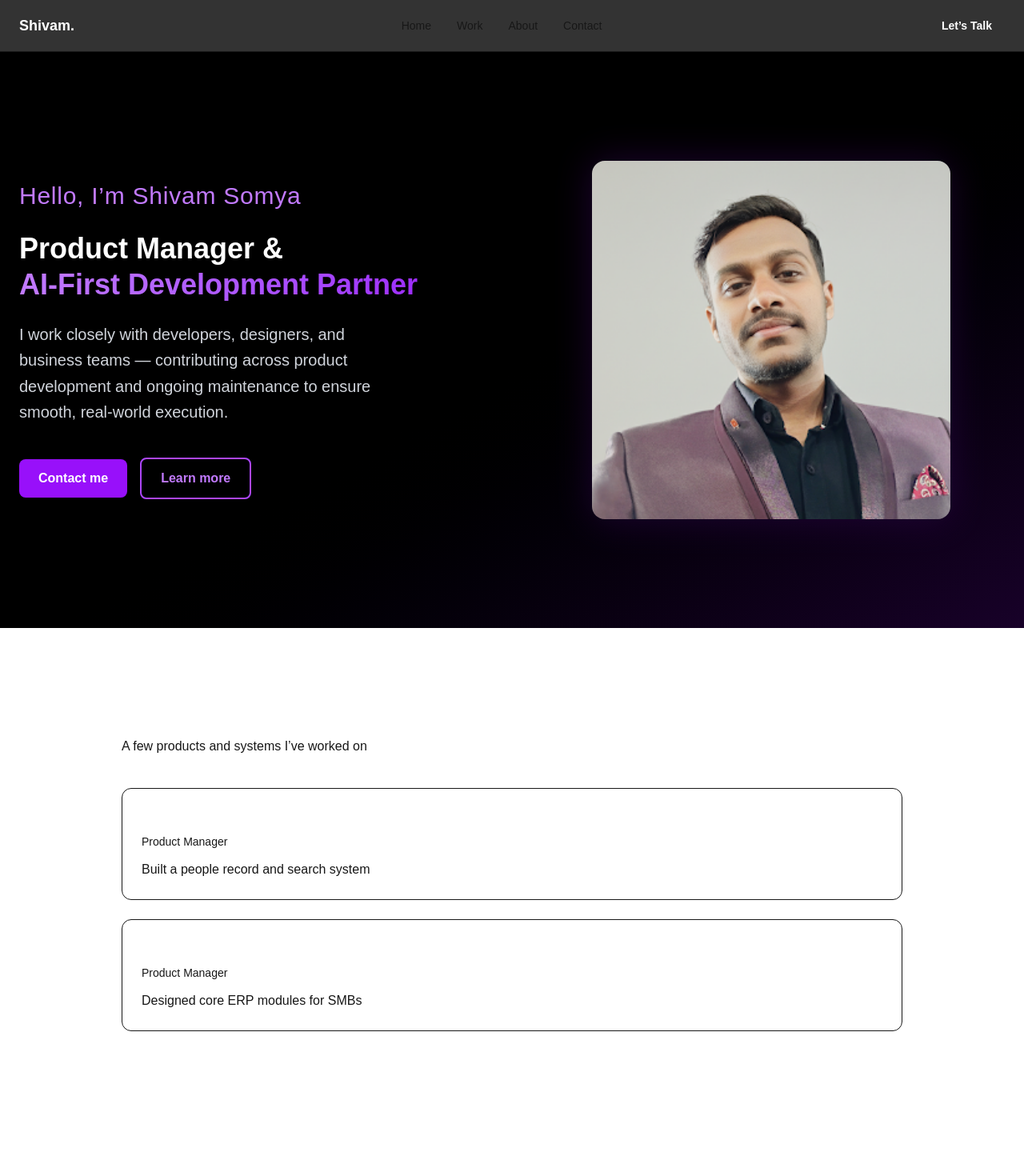
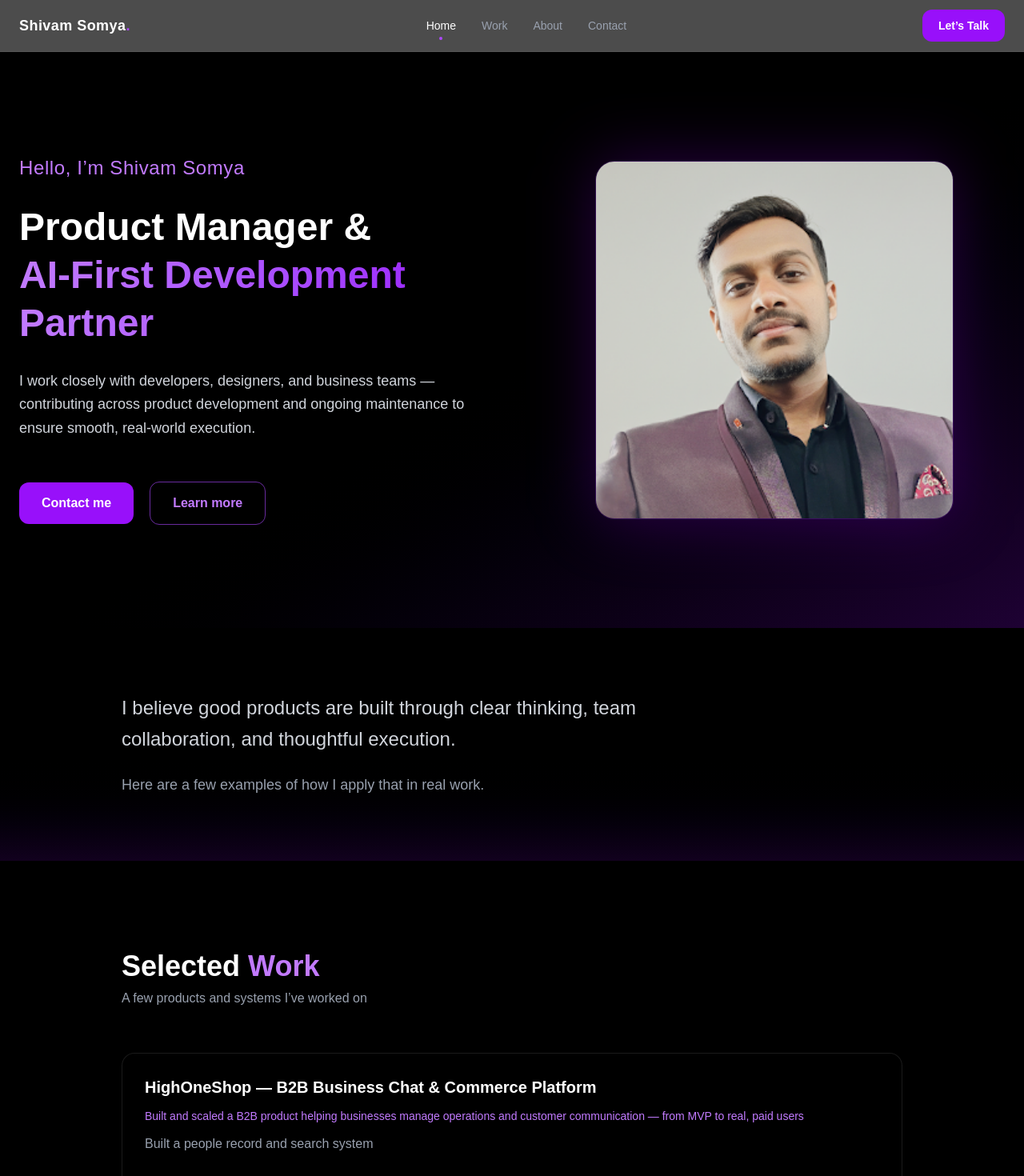
Before and after one commit to Shivam11150/portfolio-website, a Next.js app: page / in a window 1280 px wide. Shown: the top 1470 px of the page at 80% size. Before the commit the page ends 1385 px from the top, so only its background shows below. Built offline with nearby package versions, Linux system fonts and the light colour scheme.

Commit message:
conneting line below hero

```diff
--- a/app/page.tsx
+++ b/app/page.tsx
@@ -1,11 +1,12 @@
 import Hero from "@/components/Hero";
+import Philosophy from "@/components/Philosophy";
 import WorkPreview from "@/components/WorkPreview";
 
 export default function Home() {
   return (
     <main >
-
       <Hero />
+      <Philosophy />
       <WorkPreview/>
     </main>
   );
--- a/components/Hero.tsx
+++ b/components/Hero.tsx
@@ -1,17 +1,3 @@
-/*export default function Hero() {     //old hero.tsx
-  return (
-    <section className="max-w-5xl mx-auto px-6 py-24">
-      <h1 className="text-4xl font-bold">
-        Product Manager building 0→1 B2B products
-      </h1>
-
-      <p className="mt-4 text-gray-600 max-w-2xl">
-        I work at the intersection of product, technology, and execution.
-      </p>
-    </section>
-  );
-}
-*/
 
 "use client";
 
@@ -20,19 +6,103 @@ import Link from "next/link";
 
 export default function Hero() {
   return (
+    <section
+      id="hero"
+      className="relative overflow-hidden bg-black"
+    >
+      {/* Background gradient */}
+      <div className="absolute inset-0 bg-gradient-to-br from-black via-black to-purple-950 opacity-50" />
+
+      <div className="relative max-w-7xl mx-auto px-6 py-24 md:py-32 flex flex-col md:flex-row items-center justify-between gap-20 min-h-[90vh]">
+
+        {/* LEFT: TEXT */}
+        <div className="w-full md:w-1/2 space-y-7">
+          <p className="text-xl md:text-2xl text-purple-400 font-medium tracking-wide">
+            Hello, I’m Shivam Somya
+          </p>
+
+          <h1 className="text-3xl md:text-4xl lg:text-5xl font-bold leading-tight text-white">
+            Product Manager &{" "}
+            <span className="block bg-gradient-to-r from-purple-400 to-purple-600 bg-clip-text text-transparent">
+              AI-First Development Partner
+            </span>
+          </h1>
+
+          <p className="text-base md:text-lg text-gray-300 max-w-xl leading-relaxed">
+            I work closely with developers, designers, and business teams —
+            contributing across product development and ongoing maintenance
+            to ensure smooth, real-world execution.
+          </p>
+
+          <div className="flex flex-wrap items-center gap-5 pt-6">
+            {/* Primary CTA */}
+            <Link
+              href="/contact"
+              className="px-7 py-3.5 rounded-xl bg-purple-600 text-white font-semibold
+                         hover:bg-purple-700 hover:shadow-[0_0_25px_rgba(168,85,247,0.4)]
+                         transition-all duration-200"
+            >
+              Contact me
+            </Link>
+
+            {/* Secondary CTA */}
+            <Link
+              href="/about"
+              className="px-7 py-3.5 rounded-xl border border-purple-500/60
+                         text-purple-400 font-semibold
+                         hover:bg-purple-500/10 hover:text-white
+                         transition-all duration-200"
+            >
+              Learn more
+            </Link>
+          </div>
+        </div>
+
+        {/* RIGHT: IMAGE */}
+        <div className="w-full md:w-1/2 flex justify-center">
+          <div className="relative w-full max-w-md aspect-square">
+
+            {/* Controlled glow */}
+            <div className="absolute inset-0 bg-purple-700/30 rounded-3xl blur-2xl" />
+
+            <Image
+              src="/images/myphoto.png"
+              alt="Shivam Somya"
+              width={360}
+              height={360}
+              priority
+              className="relative w-full h-full object-cover rounded-3xl
+                         border border-purple-500/20"
+            />
+          </div>
+        </div>
+      </div>
+    </section>
+  );
+}
+
+/* previous  code
+"use client";
+
+import Image from "next/image";
+import Link from "next/link";
+
+export default function Hero() {
+  return (
     <section id="hero" className="relative overflow-hidden bg-black">
-      {/* Background gradient */}
+
+
       <div className="absolute inset-0 bg-gradient-to-br from-black via-black to-purple-950 opacity-40" />
 
       <div className="relative max-w-7xl mx-auto px-6 py-20 md:py-28 flex flex-col md:flex-row items-center justify-between gap-16 min-h-[90vh]">
 
-        {/* Left: Text content */}
+
         <div className="w-full md:w-1/2 space-y-6">
         <p className="text-2xl md:text-3xl text-purple-400 font-medium leading-tight tracking-wide">
     Hello, I’m Shivam Somya
   </p>
 
-  {/* Title + value (larger) */}
+
   <h1 className="text-md md:text-2xl lg:text-4xl font-bold leading-tight text-white">
     Product Manager &amp;
     <span className="block bg-gradient-to-r from-purple-400 to-purple-600 bg-clip-text text-transparent">
@@ -46,7 +116,7 @@ export default function Hero() {
           </p>
 
           <div className="flex flex-wrap items-center gap-4 pt-4">
-            {/* Primary CTA → Contact page */}
+
             <Link
               href="/contact"
               className="px-6 py-3 rounded-lg bg-purple-600 text-white font-semibold hover:bg-purple-700 transition-colors"
@@ -54,7 +124,7 @@ export default function Hero() {
               Contact me
             </Link>
 
-            {/* Secondary CTA */}
+
             <Link
               href="/about"
               className="px-6 py-3 rounded-lg border-2 border-purple-500 text-purple-400 font-semibold hover:bg-purple-500 hover:text-white transition-colors"
@@ -64,10 +134,9 @@ export default function Hero() {
           </div>
         </div>
 
-        {/* Right: Image */}
         <div className="w-full md:w-1/2 flex justify-center">
           <div className="relative w-full max-w-md aspect-square">
-            {/* Static soft glow */}
+
             <div className="absolute inset-0 bg-gradient-to-br from-purple-600 to-purple-800 rounded-2xl opacity-20 blur-xl" />
 
             <Image
@@ -83,4 +152,4 @@ export default function Hero() {
       </div>
     </section>
   );
-}
+} */
--- a/components/Navbar.tsx
+++ b/components/Navbar.tsx
@@ -1,4 +1,76 @@
+"use client";
 
+import Link from "next/link";
+import { usePathname } from "next/navigation";
+
+export default function Navbar() {
+  const pathname = usePathname();
+
+  const navItems = [
+    { name: "Home", href: "/" },
+    { name: "Work", href: "#work" },
+    { name: "About", href: "/about" },
+    { name: "Contact", href: "/contact" },
+  ];
+
+  return (
+    <header className="sticky top-0 z-50 bg-black/70 backdrop-blur-xl border-b border-white/5">
+      <div className="max-w-7xl mx-auto px-6 h-16 flex items-center justify-between">
+
+        {/* Logo */}
+        <Link
+          href="/"
+          className="text-lg font-semibold text-white tracking-wide"
+        >
+          Shivam Somya<span className="text-purple-500">.</span>
+        </Link>
+
+        {/* Nav links */}
+        <nav className="hidden md:flex items-center gap-8">
+          {navItems.map((item) => {
+            const isActive =
+              item.href === "/"
+                ? pathname === "/"
+                : pathname.startsWith(item.href);
+
+            return (
+              <Link
+                key={item.name}
+                href={item.href}
+                className={`relative text-sm font-medium transition-colors ${
+                  isActive
+                    ? "text-white"
+                    : "text-gray-400 hover:text-white"
+                }`}
+              >
+                {item.name}
+
+                {/* Active indicator */}
+                {isActive && (
+                  <span className="absolute -bottom-2 left-1/2 -translate-x-1/2 w-1 h-1 rounded-full bg-purple-500" />
+                )}
+              </Link>
+            );
+          })}
+        </nav>
+
+        {/* CTA */}
+        <Link
+          href="/contact"
+          className="hidden md:inline-flex items-center px-5 py-2.5 rounded-xl
+                     bg-purple-600 text-white text-sm font-semibold
+                     hover:bg-purple-700 hover:shadow-[0_0_20px_rgba(168,85,247,0.35)]
+                     transition-all duration-200"
+        >
+          Let’s Talk
+        </Link>
+      </div>
+    </header>
+  );
+}
+
+
+/*
 "use client";
 
 import Link from "next/link";
@@ -18,7 +90,7 @@ export default function Navbar() {
     <header className="sticky top-0 z-50 bg-black/80 backdrop-blur border-b border-borderSubtle">
       <div className="max-w-7xl mx-auto px-6 h-16 flex items-center justify-between">
 
-        {/* Logo / Name */}
+
         <Link
           href="/"
           className="text-lg font-semibold text-white hover:text-primary transition"
@@ -26,7 +98,7 @@ export default function Navbar() {
           Shivam<span className="text-primary">.</span>
         </Link>
 
-        {/* Navigation */}
+
         <nav className="hidden md:flex items-center gap-8">
           {navItems.map((item) => {
             const isActive =
@@ -50,7 +122,7 @@ export default function Navbar() {
           })}
         </nav>
 
-        {/* CTA Button */}
+
         <Link
           href="/contact"
           className="hidden md:inline-flex bg-primary hover:bg-primary/90 text-white px-4 py-2 rounded-lg text-sm font-semibold transition"
@@ -60,7 +132,7 @@ export default function Navbar() {
       </div>
     </header>
   );
-}
+}*/
 
 
 /*
--- /dev/null
+++ b/components/Philosophy.tsx
@@ -0,0 +1,21 @@
+export default function Philosophy() {
+  return (
+    <section
+      className="relative bg-black"
+    >
+      {/* Subtle background gradient */}
+      <div className="absolute inset-0 bg-gradient-to-b from-black via-black to-purple-950/30 pointer-events-none" />
+
+      <div className="relative max-w-5xl mx-auto px-6 py-16 md:py-20">
+        <div className="max-w-3xl">
+          <p className="text-lg md:text-xl lg:text-2xl text-gray-300 leading-relaxed">
+            I believe good products are built through clear thinking, team collaboration, and thoughtful execution.
+          </p>
+          <p className="mt-4 md:mt-6 text-base md:text-lg text-gray-400 leading-relaxed">
+            Here are a few examples of how I apply that in real work.
+          </p>
+        </div>
+      </div>
+    </section>
+  );
+}
--- a/components/WorkPreview.tsx
+++ b/components/WorkPreview.tsx
@@ -1,3 +1,76 @@
+
+import { projects } from "@/data/projects";
+import Link from "next/link";
+
+export default function WorkPreview() {
+  return (
+    <section
+      id="work"
+      className="relative bg-black"
+    >
+      {/* Subtle background gradient */}
+      <div className="absolute inset-0 bg-gradient-to-b from-black via-black to-purple-950/30 pointer-events-none" />
+
+      <div className="relative max-w-5xl mx-auto px-6 py-28">
+
+        {/* Section heading */}
+        <div className="mb-14">
+          <h2 className="text-3xl md:text-4xl font-bold text-white">
+            Selected <span className="text-purple-400">Work</span>
+          </h2>
+          <p className="mt-2 text-gray-400 max-w-md">
+            A few products and systems I’ve worked on
+          </p>
+        </div>
+
+        {/* Projects list */}
+        <div className="grid gap-6">
+          {projects.map((project) => (
+            <Link
+              key={project.slug}
+              href={`/work/${project.slug}`}
+              className="
+                group
+                block
+                rounded-2xl
+                border border-white/10
+                bg-black/60
+                backdrop-blur
+                p-7
+                transition-all duration-300
+                hover:-translate-y-1
+                hover:border-purple-500/40
+                hover:shadow-[0_0_30px_rgba(168,85,247,0.15)]
+              "
+            >
+              <div className="flex flex-col gap-3">
+                <h3 className="text-lg md:text-xl font-semibold text-white">
+                  {project.title}
+                </h3>
+
+                <p className="text-sm font-medium text-purple-400">
+                  {project.role}
+                </p>
+
+                <p className="text-sm md:text-base text-gray-400 leading-relaxed">
+                  {project.outcome}
+                </p>
+              </div>
+
+              {/* Hover affordance */}
+              <div className="mt-5 text-sm font-medium text-purple-400 opacity-0 group-hover:opacity-100 transition">
+                View case study →
+              </div>
+            </Link>
+          ))}
+        </div>
+
+      </div>
+    </section>
+  );
+}
+
+/*
 import { projects } from "@/data/projects";
 import Link from "next/link";
 
@@ -6,7 +79,7 @@ export default function WorkPreview() {
     <section id="work" className="bg-background">
       <div className="max-w-5xl mx-auto px-6 py-24">
 
-        {/* Section heading */}
+
         <div className="mb-10">
           <h2 className="text-2xl md:text-3xl font-semibold text-white">
             Selected Work
@@ -16,7 +89,6 @@ export default function WorkPreview() {
           </p>
         </div>
 
-        {/* Projects list */}
         <div className="grid gap-6">
           {projects.map((project) => (
             <Link
@@ -51,7 +123,7 @@ export default function WorkPreview() {
       </div>
     </section>
   );
-}
+}*/
 
 
 
--- a/data/projects.ts
+++ b/data/projects.ts
@@ -1,8 +1,8 @@
 export const projects = [
   {
     slug:"people-for-you",
-    title: "People For You",
-    role: "Product Manager",
+    title: "HighOneShop — B2B Business Chat & Commerce Platform",
+    role: "Built and scaled a B2B product helping businesses manage operations and customer communication — from MVP to real, paid users",
     outcome: "Built a people record and search system",
   },
   {
```
Also changed, not shown: app/globals.css (+63 -6 lines).
